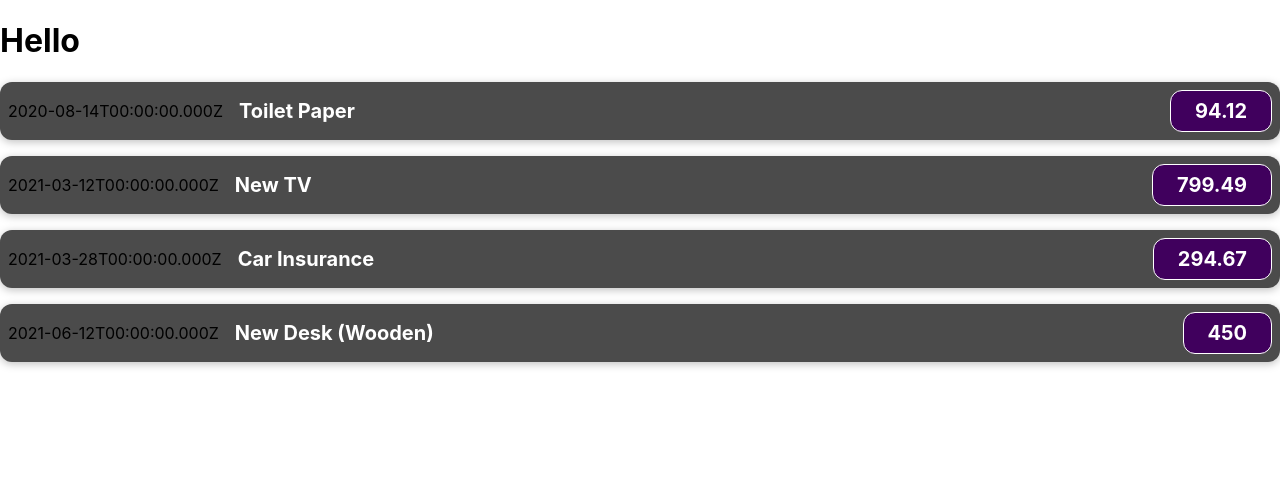
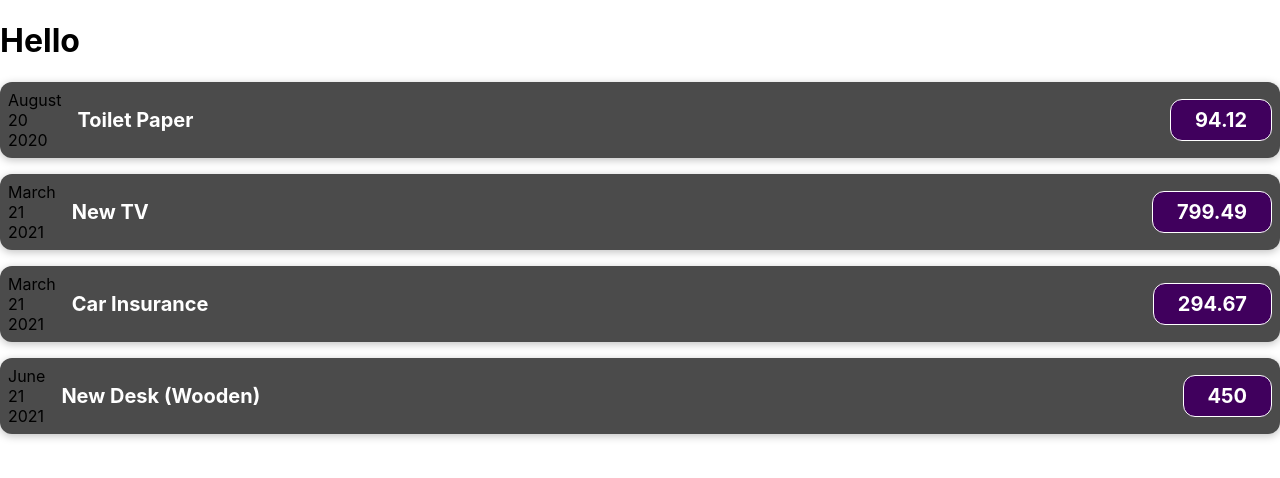
Before and after one commit to Stav93/expenses_managment, a React (Create React App) app: page / in a window 1280 px wide. Shown: the top 478 px of the page. Built offline with nearby package versions, Linux system fonts and the light colour scheme.

Commit message:
spliting date to readble

```diff
--- a/src/components/ExpenseItem.jsx
+++ b/src/components/ExpenseItem.jsx
@@ -1,12 +1,17 @@
 import "./ExpenseItem.css"
 
 function ExpenseItem({title, date, amount}) {
-  // const expenseDate = new Date(2020, 2, 28);
-  // const expenseTitle = "Car Insurance";
-  // const expenseAmount = 247.67
+  const month = date.toLocaleString("en-US", { month: "long" });
+  const year = date.toLocaleString("en-US", { year: "2-digit" })
+  const day = date.getFullYear();
+
   return (
     <div className="expense-item">
-      <div>{date.toISOString()}</div>
+      <div>
+        <div>{month}</div>
+        <div>{year}</div>
+        <div>{day}</div>
+      </div>
       <div className="expense-item__description">
         <h2>{title}</h2>
         <div className="expense-item__price">{amount}</div>
```
